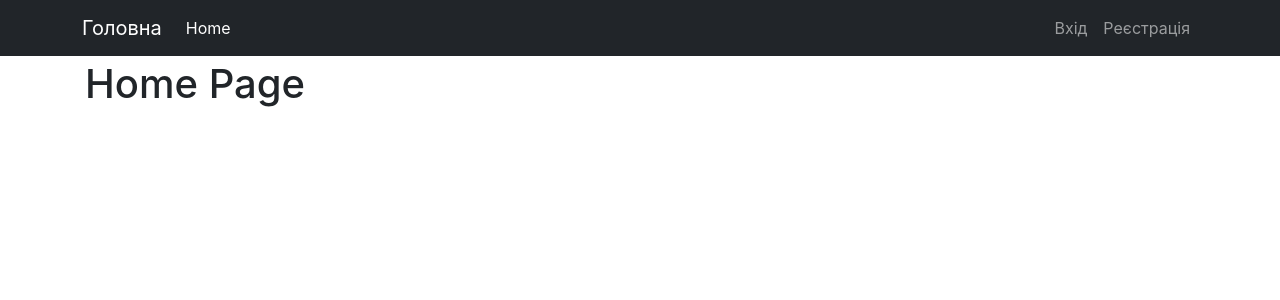
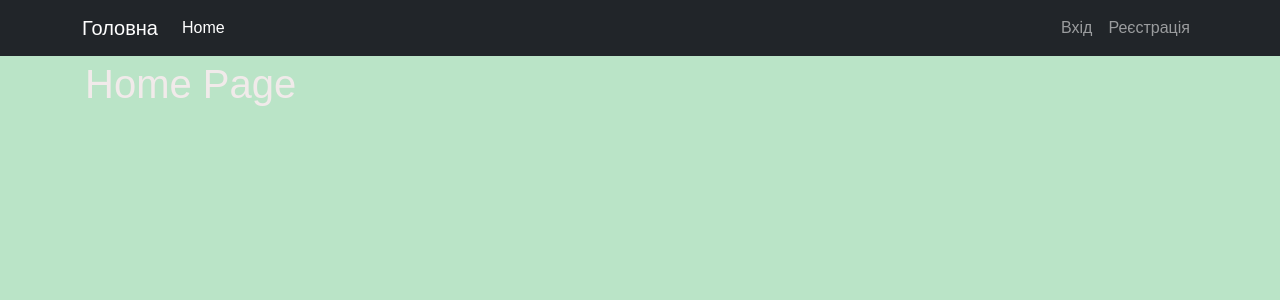
Before and after one commit to novakvova/PV021_React_PHP, a React (Create React App) app in the folder frontend/: page / in a window 1280 px wide. Shown: the top 300 px of the page. Built offline with nearby package versions, Linux system fonts and the light colour scheme; what react-google-recaptcha-v3 would draw is missing.

Commit message:
begin css styles

```diff
--- a/frontend/package.json
+++ b/frontend/package.json
@@ -9,6 +9,7 @@
     "@types/cropperjs": "^1.3.0",
     "@types/jest": "^27.5.2",
     "@types/node": "^16.11.41",
+    "@types/node-sass": "^4.11.3",
     "@types/react": "^18.0.12",
     "@types/react-dom": "^18.0.5",
     "axios": "^0.27.2",
@@ -16,6 +17,7 @@
     "classnames": "^2.3.1",
     "cropperjs": "^1.5.12",
     "formik": "^2.2.9",
+    "node-sass": "^7.0.1",
     "react": "^18.2.0",
     "react-dom": "^18.2.0",
     "react-google-recaptcha-v3": "^1.9.8",
--- a/frontend/src/index.css
+++ b/frontend/src/index.scss
@@ -11,3 +11,15 @@ code {
   font-family: source-code-pro, Menlo, Monaco, Consolas, 'Courier New',
     monospace;
 }
+
+/*********************************************/
+/*          CUSTOMIZED DEFAULTS         */
+/*********************************************/
+
+$body-bg: #bae4c7;
+$body-color: #f1eaea;
+$font-family-sans-serif: "Poppins", sans-serif;
+$primary: #000000;
+
+
+@import "../node_modules/bootstrap/scss/bootstrap.scss";
```
Also changed, not shown: frontend/src/index.tsx (+4 -3 lines), 1 other file (tests, documents, lock files or other folders).
